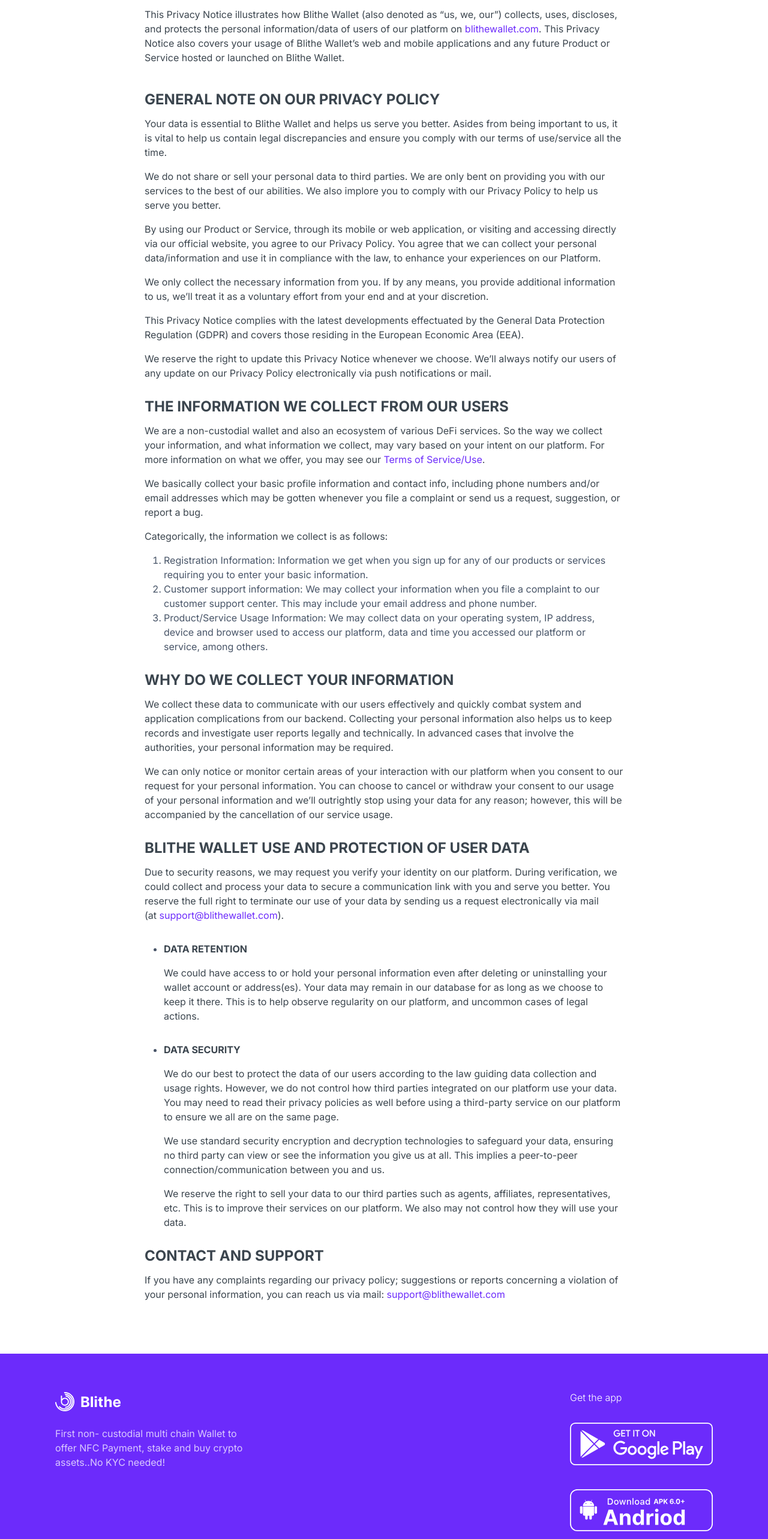
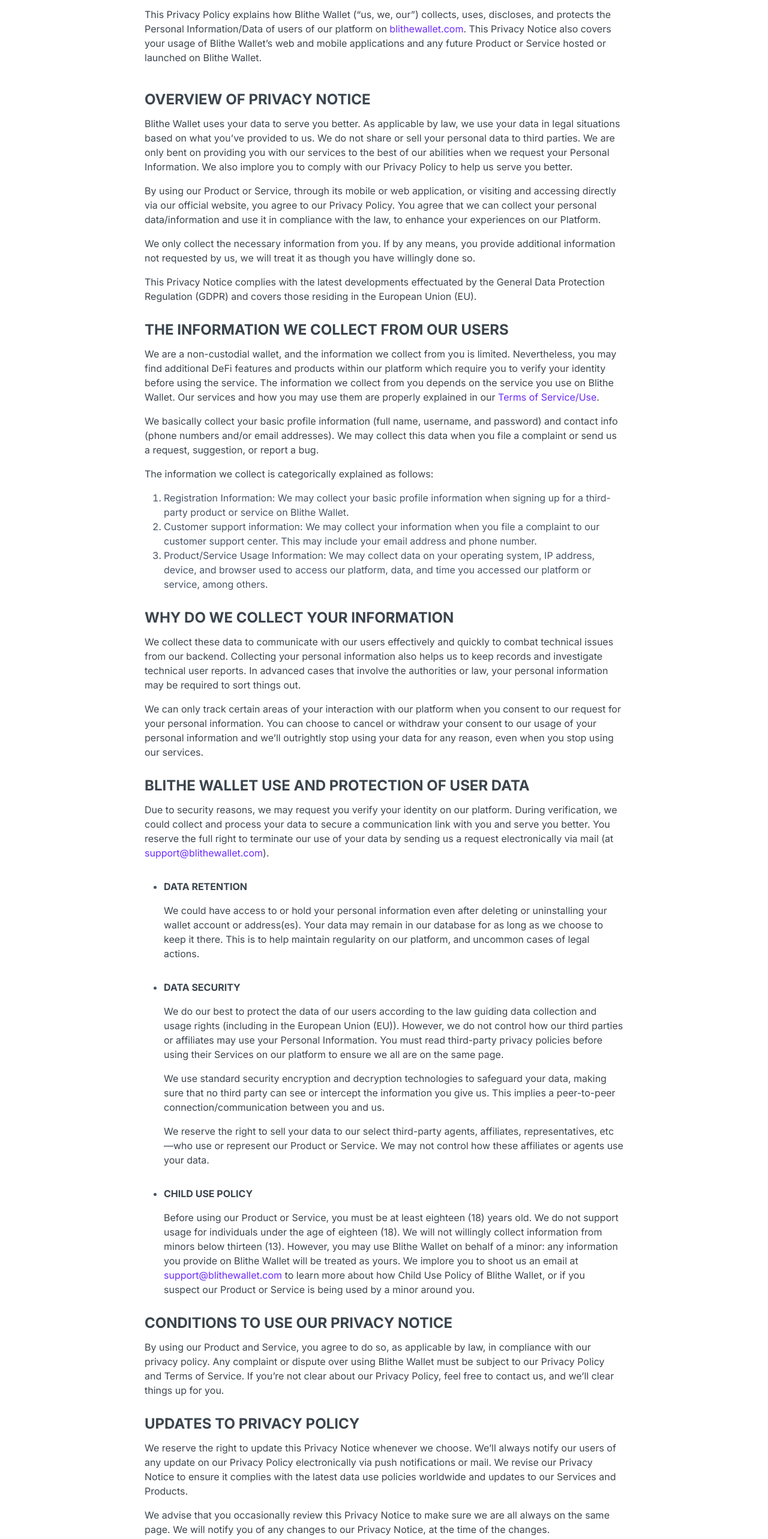
Before and after one commit to sunshine-web-coder/Blithe-Ecosystem, a React (Vite) app: page /privacy-policy in a window 1280 px wide. Shown: the part 200-2766 px from the top of the page at 60% size. Built offline with nearby package versions, Linux system fonts and the light colour scheme.

Commit message:
new commit

```diff
--- a/src/pages/PrivacyPolicy/index.jsx
+++ b/src/pages/PrivacyPolicy/index.jsx
@@ -9,11 +9,11 @@
         <div className="banner">
           <img src="https://iili.io/Zhlb4a.md.jpg" alt="pBanner" />
         </div>
-        <div className="title">Blithe Wallet: Privacy Policy</div>
+        <div className="title">Blithe Wallet Privacy Policy</div>
         <div className="subTitle">
-          This Privacy Notice illustrates how Blithe Wallet (also denoted as
-          “us, we, our”) collects, uses, discloses, and protects the personal
-          information/data of users of our platform on{" "}
+          This Privacy Policy explains how Blithe Wallet (“us, we, our”)
+          collects, uses, discloses, and protects the Personal Information/Data
+          of users of our platform on{" "}
           <a target="_blank" href="https://blithewallet.com/">
             blithewallet.com
           </a>
@@ -23,41 +23,33 @@
         </div>
         <div className="pPContent">
           <div>
-            <div className="title">GENERAL NOTE ON OUR PRIVACY POLICY</div>
+            <div className="title">OVERVIEW OF PRIVACY NOTICE</div>
             <div className="contt">
               <p>
-                Your data is essential to Blithe Wallet and helps us serve you
-                better. Asides from being important to us, it is vital to help
-                us contain legal discrepancies and ensure you comply with our
-                terms of use/service all the time.{" "}
-              </p>
-              <p>
-                We do not share or sell your personal data to third parties. We
-                are only bent on providing you with our services to the best of
-                our abilities. We also implore you to comply with our Privacy
-                Policy to help us serve you better.{" "}
+                Blithe Wallet uses your data to serve you better. As applicable
+                by law, we use your data in legal situations based on what
+                you’ve provided to us. We do not share or sell your personal
+                data to third parties. We are only bent on providing you with
+                our services to the best of our abilities when we request your
+                Personal Information. We also implore you to comply with our
+                Privacy Policy to help us serve you better.
               </p>
               <p>
                 By using our Product or Service, through its mobile or web
                 application, or visiting and accessing directly via our official
                 website, you agree to our Privacy Policy. You agree that we can
                 collect your personal data/information and use it in compliance
-                with the law, to enhance your experiences on our Platform.{" "}
+                with the law, to enhance your experiences on our Platform.
               </p>
               <p>
                 We only collect the necessary information from you. If by any
-                means, you provide additional information to us, we’ll treat it
-                as a voluntary effort from your end and at your discretion.{" "}
+                means, you provide additional information not requested by us,
+                we will treat it as though you have willingly done so.
               </p>
               <p>
                 This Privacy Notice complies with the latest developments
                 effectuated by the General Data Protection Regulation (GDPR) and
-                covers those residing in the European Economic Area (EEA).
-              </p>
-              <p>
-                We reserve the right to update this Privacy Notice whenever we
-                choose. We’ll always notify our users of any update on our
-                Privacy Policy electronically via push notifications or mail.
+                covers those residing in the European Union (EU).
               </p>
             </div>
           </div>
@@ -68,34 +60,40 @@
             </div>
             <div className="contt">
               <p>
-                We are a non-custodial wallet and also an ecosystem of various
-                DeFi services. So the way we collect your information, and what
-                information we collect, may vary based on your intent on our
-                platform. For more information on what we offer, you may see our
+                We are a non-custodial wallet, and the information we collect
+                from you is limited. Nevertheless, you may find additional DeFi
+                features and products within our platform which require you to
+                verify your identity before using the service. The information
+                we collect from you depends on the service you use on Blithe
+                Wallet. Our services and how you may use them are properly
+                explained in our{" "}
                 <a href="/terms-of-service"> Terms of Service/Use</a>.
               </p>
               <p>
-                We basically collect your basic profile information and contact
-                info, including phone numbers and/or email addresses which may
-                be gotten whenever you file a complaint or send us a request,
-                suggestion, or report a bug.
+                We basically collect your basic profile information (full name,
+                username, and password) and contact info (phone numbers and/or
+                email addresses). We may collect this data when you file a
+                complaint or send us a request, suggestion, or report a bug.
               </p>
-              <p>Categorically, the information we collect is as follows:</p>
+              <p>
+                The information we collect is categorically explained as
+                follows:
+              </p>
               <ul>
                 <li>
-                  Registration Information: Information we get when you sign up
-                  for any of our products or services requiring you to enter
-                  your basic information.
+                  Registration Information: We may collect your basic profile
+                  information when signing up for a third-party product or
+                  service on Blithe Wallet.
                 </li>
                 <li>
                   Customer support information: We may collect your information
                   when you file a complaint to our customer support center. This
-                  may include your email address and phone number.{" "}
+                  may include your email address and phone number.
                 </li>
                 <li>
                   Product/Service Usage Information: We may collect data on your
-                  operating system, IP address, device and browser used to
-                  access our platform, data and time you accessed our platform
+                  operating system, IP address, device, and browser used to
+                  access our platform, data, and time you accessed our platform
                   or service, among others.
                 </li>
               </ul>
@@ -107,19 +105,19 @@
             <div className="contt">
               <p>
                 We collect these data to communicate with our users effectively
-                and quickly combat system and application complications from our
-                backend. Collecting your personal information also helps us to
-                keep records and investigate user reports legally and
-                technically. In advanced cases that involve the authorities,
-                your personal information may be required.
+                and quickly to combat technical issues from our backend.
+                Collecting your personal information also helps us to keep
+                records and investigate technical user reports. In advanced
+                cases that involve the authorities or law, your personal
+                information may be required to sort things out.
               </p>
               <p>
-                We can only notice or monitor certain areas of your interaction
-                with our platform when you consent to our request for your
-                personal information. You can choose to cancel or withdraw your
-                consent to our usage of your personal information and we’ll
-                outrightly stop using your data for any reason; however, this
-                will be accompanied by the cancellation of our service usage.
+                We can only track certain areas of your interaction with our
+                platform when you consent to our request for your personal
+                information. You can choose to cancel or withdraw your consent
+                to our usage of your personal information and we’ll outrightly
+                stop using your data for any reason, even when you stop using
+                our services.
               </p>
             </div>
           </div>
@@ -134,8 +132,7 @@
                 on our platform. During verification, we could collect and
                 process your data to secure a communication link with you and
                 serve you better. You reserve the full right to terminate our
-                use of your data by sending us a request electronically via mail{" "}
-                <br />
+                use of your data by sending us a request electronically via mail
                 (at{" "}
                 <a href="mailto:support@blithewallet.com">
                   support@blithewallet.com
@@ -153,7 +150,7 @@
                         information even after deleting or uninstalling your
                         wallet account or address(es). Your data may remain in
                         our database for as long as we choose to keep it there.
-                        This is to help observe regularity on our platform, and
+                        This is to help maintain regularity on our platform, and
                         uncommon cases of legal actions.
                       </p>
                     </div>
@@ -166,24 +163,47 @@
                       <p>
                         We do our best to protect the data of our users
                         according to the law guiding data collection and usage
-                        rights. However, we do not control how third parties
-                        integrated on our platform use your data. You may need
-                        to read their privacy policies as well before using a
-                        third-party service on our platform to ensure we all are
-                        on the same page.
+                        rights (including in the European Union (EU)). However,
+                        we do not control how our third parties or affiliates
+                        may use your Personal Information. You must read
+                        third-party privacy policies before using their Services
+                        on our platform to ensure we all are on the same page.
                       </p>
                       <p>
                         We use standard security encryption and decryption
-                        technologies to safeguard your data, ensuring no third
-                        party can view or see the information you give us at
-                        all. This implies a peer-to-peer
-                        connection/communication between you and us.{" "}
+                        technologies to safeguard your data, making sure that no
+                        third party can see or intercept the information you
+                        give us. This implies a peer-to-peer
+                        connection/communication between you and us.
                       </p>
                       <p>
-                        We reserve the right to sell your data to our third
-                        parties such as agents, affiliates, representatives,
-                        etc. This is to improve their services on our platform.
-                        We also may not control how they will use your data.
+                        We reserve the right to sell your data to our select
+                        third-party agents, affiliates, representatives, etc—who
+                        use or represent our Product or Service. We may not
+                        control how these affiliates or agents use your data.
+                      </p>
+                    </div>
+                  </div>
+                </li>
+                <li className="LJhgvn">
+                  <div className="list-Hmn">
+                    <div className="title">CHILD USE POLICY</div>
+                    <div className="contt">
+                      <p>
+                        Before using our Product or Service, you must be at
+                        least eighteen (18) years old. We do not support usage
+                        for individuals under the age of eighteen (18). We will
+                        not willingly collect information from minors below
+                        thirteen (13). However, you may use Blithe Wallet on
+                        behalf of a minor: any information you provide on Blithe
+                        Wallet will be treated as yours. We implore you to shoot
+                        us an email at{" "}
+                        <a href="mailto:support@blithewallet.com">
+                          support@blithewallet.com
+                        </a>{" "}
+                        to learn more about how Child Use Policy of Blithe
+                        Wallet, or if you suspect our Product or Service is
+                        being used by a minor around you.
                       </p>
                     </div>
                   </div>
@@ -193,12 +213,49 @@
           </div>
 
           <div>
+            <div className="title">CONDITIONS TO USE OUR PRIVACY NOTICE</div>
+            <div className="contt">
+              <p>
+                By using our Product and Service, you agree to do so, as
+                applicable by law, in compliance with our privacy policy. Any
+                complaint or dispute over using Blithe Wallet must be subject to
+                our Privacy Policy and Terms of Service. If you’re not clear
+                about our Privacy Policy, feel free to contact us, and we’ll
+                clear things up for you.
+              </p>
+            </div>
+          </div>
+
+          <div>
+            <div className="title">UPDATES TO PRIVACY POLICY</div>
+            <div className="contt">
+              <p>
+                We reserve the right to update this Privacy Notice whenever we
+                choose. We’ll always notify our users of any update on our
+                Privacy Policy electronically via push notifications or mail. We
+                revise our Privacy Notice to ensure it complies with the latest
+                data use policies worldwide and updates to our Services and
+                Products.
+              </p>
+              <p>
+                We advise that you occasionally review this Privacy Notice to
+                make sure we are all always on the same page. We will notify you
+                of any changes to our Privacy Notice, at the time of the
+                changes.
+              </p>
+            </div>
+          </div>
+
+          <div>
             <div className="title">CONTACT AND SUPPORT</div>
             <div className="contt">
               <p>
                 If you have any complaints regarding our privacy policy;
-                suggestions or reports concerning a violation of your personal
-                information, you can reach us via mail: <a href="mailto:support@blithewallet.com">support@blithewallet.com</a>
+                suggestions or reports concerning a violation of your Personal
+                Information or our Terms of Service, you can reach us via mail:
+                <a href="mailto:support@blithewallet.com">
+                  support@blithewallet.com
+                </a>.
               </p>
             </div>
           </div>
```
